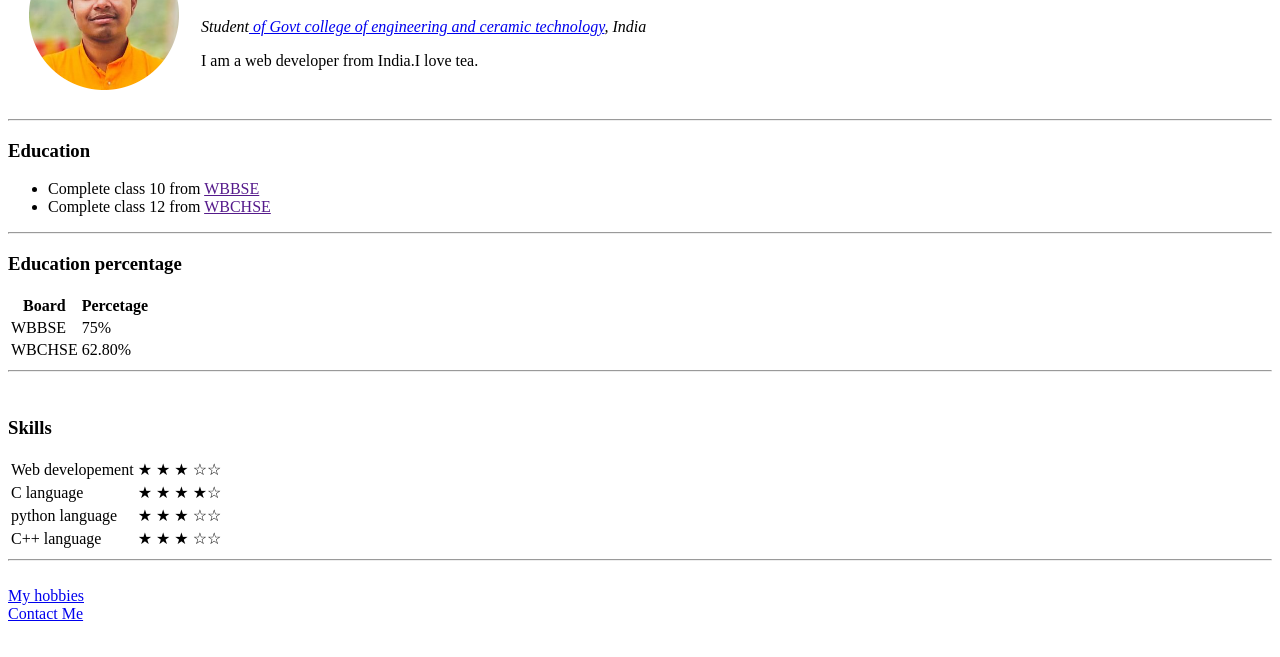
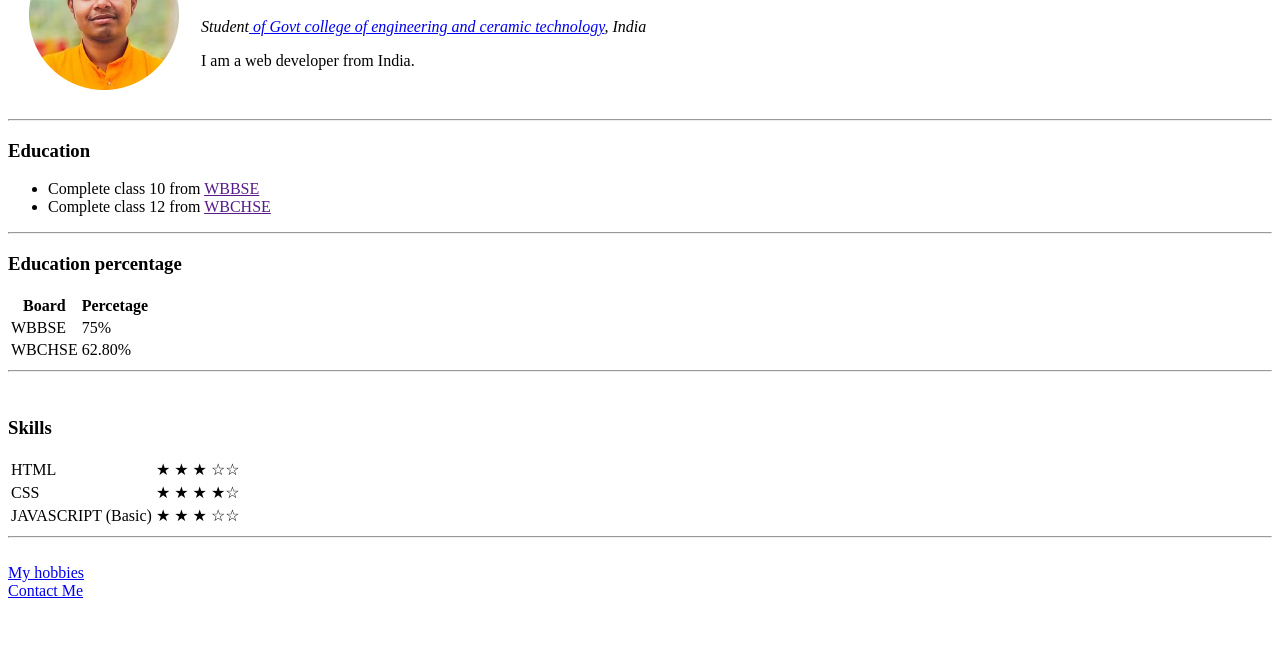
Before and after one commit to subhankar00001/cv, a plain HTML site: page index.html in a window 1280 px wide. Shown: the part 89-746 px from the top of the page. Drawn offline with Linux system fonts and the light colour scheme.

Commit message:
Update index.html

```diff
--- a/index.html
+++ b/index.html
@@ -13,7 +13,7 @@
                 <h1>Subhankar Sarkar</h1>
                 <p><em>Student<a href="https://gcect.ac.in/"> of Govt college of engineering and ceramic technology</a>,
                         India</em> </p>
-                <p>I am a web developer from India.I love tea.</p>
+                <p>I am a web developer from India.</p>
             </td>
         </tr>
 
@@ -50,21 +50,18 @@
     <h3>Skills</h3>
     <table>
         <tr>
-            <td>Web developement</td>
+            <td>HTML</td>
             <td>&starf; &starf; &starf; &star;&star;</td>
         </tr>
         <tr>
-            <td>C language</td>
+            <td>CSS</td>
             <td>&starf; &starf; &starf; &starf;&star;</td>
         </tr>
         <tr>
-            <td>python language</td>
+            <td>JAVASCRIPT (Basic)</td>
             <td>&starf; &starf; &starf; &star;&star;</td>
         </tr>
-        <tr>
-            <td>C++ language</td>
-            <td>&starf; &starf; &starf; &star;&star;</td>
-        </tr>
+
 
     </table>
     <hr>
```
